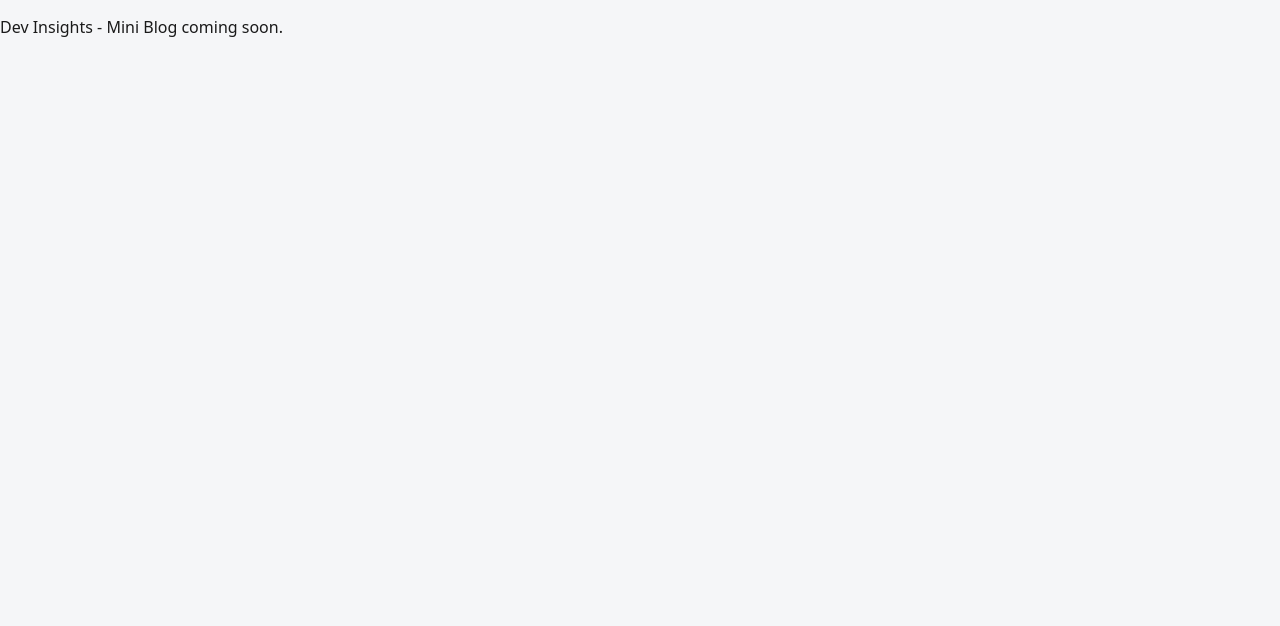
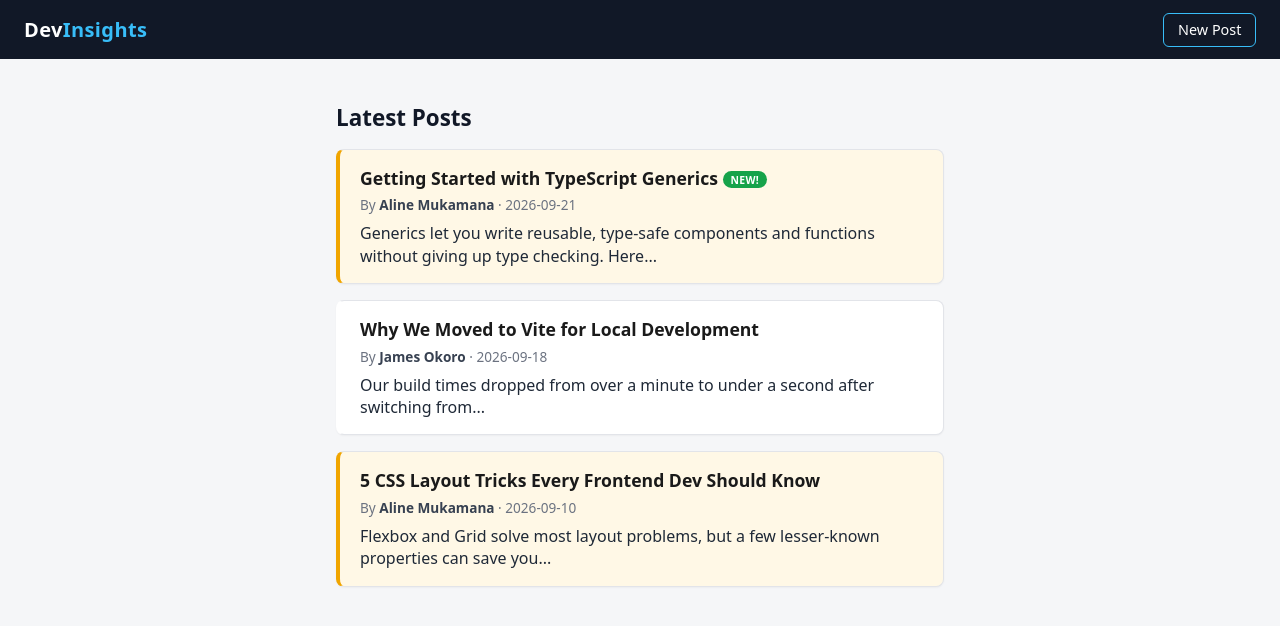
Before and after one commit to Umurerwa3/Mini_Blog_ReactProject, a React (Vite) app: page / in a window 1280 px wide. Shown: the top 626 px of the page. Built offline with nearby package versions, Linux system fonts and the light colour scheme.

Commit message:
feat: wire up App root to render Header (with withLogger) and PostList

```diff
--- /dev/null
+++ b/src/App.css
@@ -0,0 +1,4 @@
+.app {
+  min-height: 100vh;
+  background-color: #f5f6f8;
+}
--- a/src/App.tsx
+++ b/src/App.tsx
@@ -1,7 +1,15 @@
+import Header from './components/Header/Header'
+import PostList from './components/PostList/PostList'
+import withLogger from './hoc/withLogger'
+import './App.css'
+
+const HeaderWithLogger = withLogger(Header)
+
 function App() {
   return (
     <div className="app">
-      <p>Dev Insights - Mini Blog coming soon.</p>
+      <HeaderWithLogger />
+      <PostList />
     </div>
   )
 }
```
